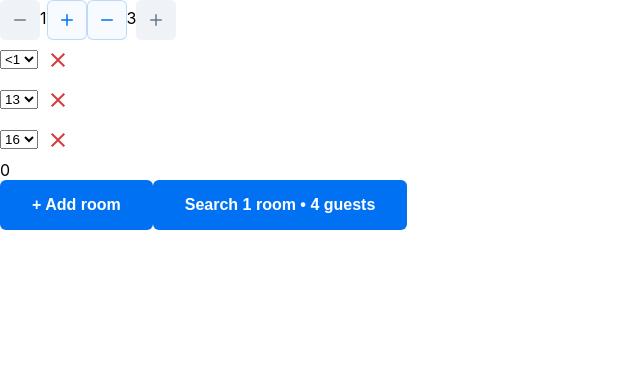
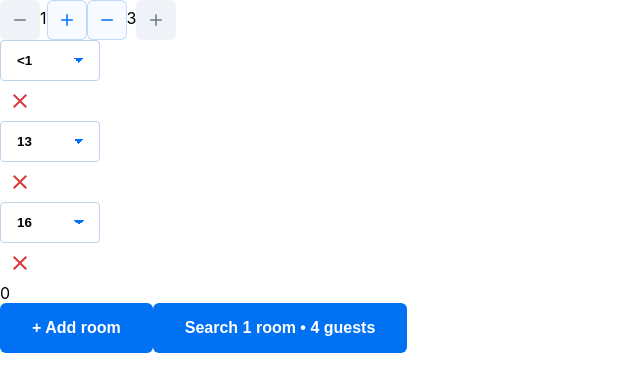
Before and after one commit to imteekay/frontend-challenges, a React (Create React App) app in the folder findhotel-frontend-assignment/: page / in a window 1280 px wide. Shown: the top 392 px of the page, without its empty margins (0-640 px from the left). Built offline with nearby package versions, Linux system fonts and the light colour scheme.

Commit message:
style select

```diff
--- a/findhotel-frontend-assignment/src/components/GuestRooms/GuestRoom/index.tsx
+++ b/findhotel-frontend-assignment/src/components/GuestRooms/GuestRoom/index.tsx
@@ -1,4 +1,5 @@
 import { ChangeEvent, useContext } from 'react';
+import { css } from '@emotion/css';
 import { AdultsCountInput } from '../AdultsCountInput';
 import { ChildrenCountInput } from '../ChildrenCountInput';
 import { GuestRoomsContext } from '../../../GuestRooms/contexts/GuestRoomsContext';
@@ -23,8 +24,41 @@ export const GuestRoom = ({ room = 'Room 1' }) => {
       <ChildrenCountInput room={room} />
 
       {chidren.map((child, index) => (
-        <div key={`${room}-child-${index}`}>
-          <select onChange={childAgeOnChange(index)} value={child.age}>
+        <div
+          key={`${room}-child-${index}`}
+          className={css`
+            width: 100px;
+          `}
+        >
+          <select
+            onChange={childAgeOnChange(index)}
+            value={child.age}
+            className={css`
+              width: 100%;
+              display: inline-flex;
+              background: rgb(255, 255, 255);
+              padding: 12px 40px 12px 16px;
+              border: 1px solid rgb(190, 210, 233);
+              border-radius: 4px;
+              font-weight: 600;
+              color: rgb(0, 0, 0);
+
+              -webkit-appearance: none;
+              -moz-appearance: none;
+              appearance: none;
+
+              background-image: linear-gradient(
+                  45deg,
+                  transparent 50%,
+                  rgb(0, 113, 243) 50%
+                ),
+                linear-gradient(135deg, rgb(0, 113, 243) 50%, transparent 50%);
+              background-position: calc(100% - 20px) calc(1em + 4px),
+                calc(100% - 15px) calc(1em + 4px), calc(100% - 2.5em) 0.5em;
+              background-size: 5px 5px, 5px 5px, 1px 1.5em;
+              background-repeat: no-repeat;
+            `}
+          >
             {ageOptions.map((_, age) => (
               <option
                 value={age}
```
